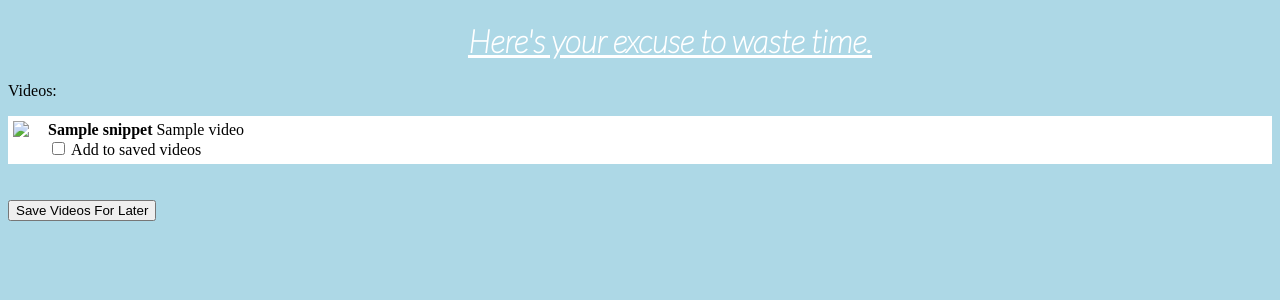
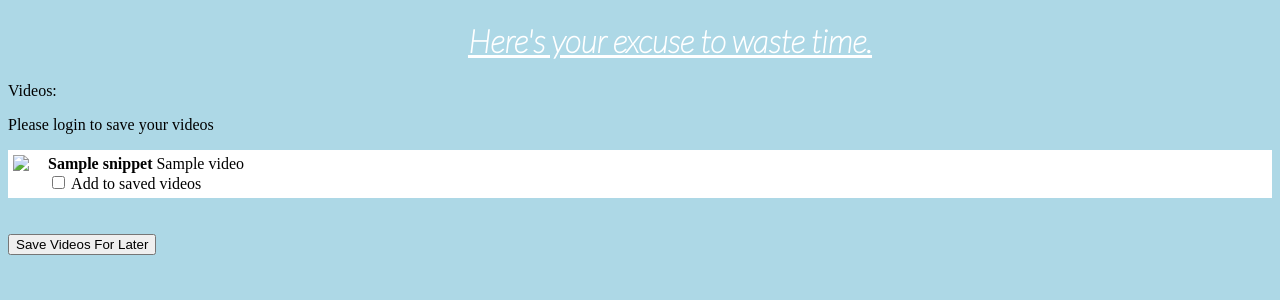
Before and after one commit to serena-w/moonshot, a Python web app: template video-recs/templates/results.html in a window 1280 px wide. Shown: the part 107-407 px from the top of the page. Run offline with Jinja, Linux system fonts and the light colour scheme; the template is opened without the code that fills it: most values are stand-ins (such as "Sample title", 1, 10 or a date in 2020).

Commit message:
user can't save if not logged in

```diff
--- a/video-recs/main.py
+++ b/video-recs/main.py
@@ -48,6 +48,7 @@ class SearchHandler(webapp2.RequestHandler):
         login_url = ''
         logout_url = ''
         email = ''
+        redirect_url = users.create_login_url('/')
         if user:
             user_key = ndb.Key('User', user.email())
             check_user = models.User.query(models.User.key == user_key).fetch()
@@ -79,7 +80,7 @@ class SearchHandler(webapp2.RequestHandler):
         videos = youtube.search(time, self.request.get_all("genre"))
 
         template_values = {
-            'videos': videos, 'login_url':login_url, 'logout_url':logout_url
+            'videos': videos, 'login_url':login_url, 'logout_url':logout_url, 'redirect_url':redirect_url
         }
 
         template = env.get_template('results.html')
--- a/video-recs/templates/results.html
+++ b/video-recs/templates/results.html
@@ -36,6 +36,9 @@
 
     <div class="video">
           <p>Videos: </p>
+          {% if login_url %}
+          <p>Please <a href="{{redirect_url}}">login</a> to save your videos</p>
+          {% endif %}
           <form action="/save" method="post">
           {% for video in videos %}
           <section id="result">
@@ -48,12 +51,16 @@
               </strong>
               {{video[1]}}
               <br>
+              {%if logout_url%}
               <input type="checkbox" value="{{video[0].id}}" name="video_info">
               Add to saved videos
+              {% endif %}
           </section>
           </div><br/><br/>
           {% endfor %}
+          {% if logout_url %}
           <input type="submit" value="Save Videos For Later">
+          {% endif %}
         </form>
         </body>
       </html>
```
